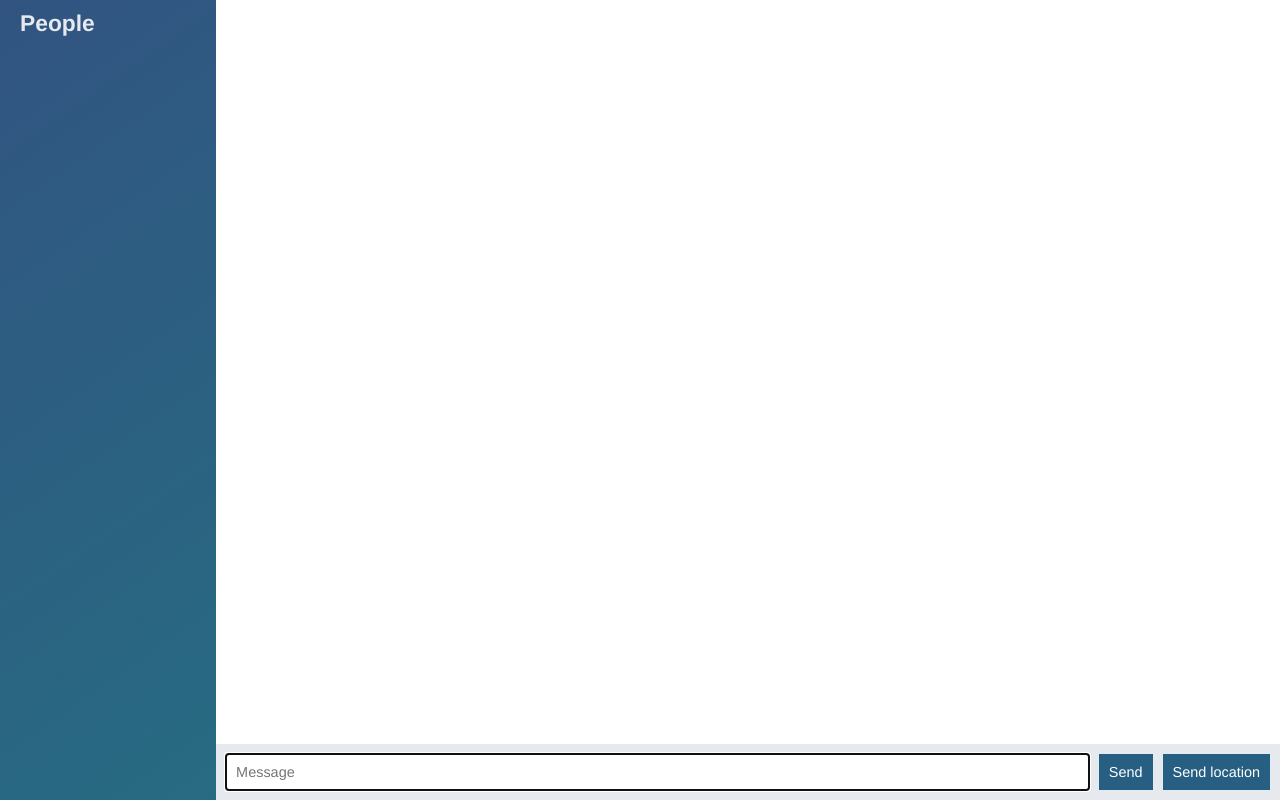
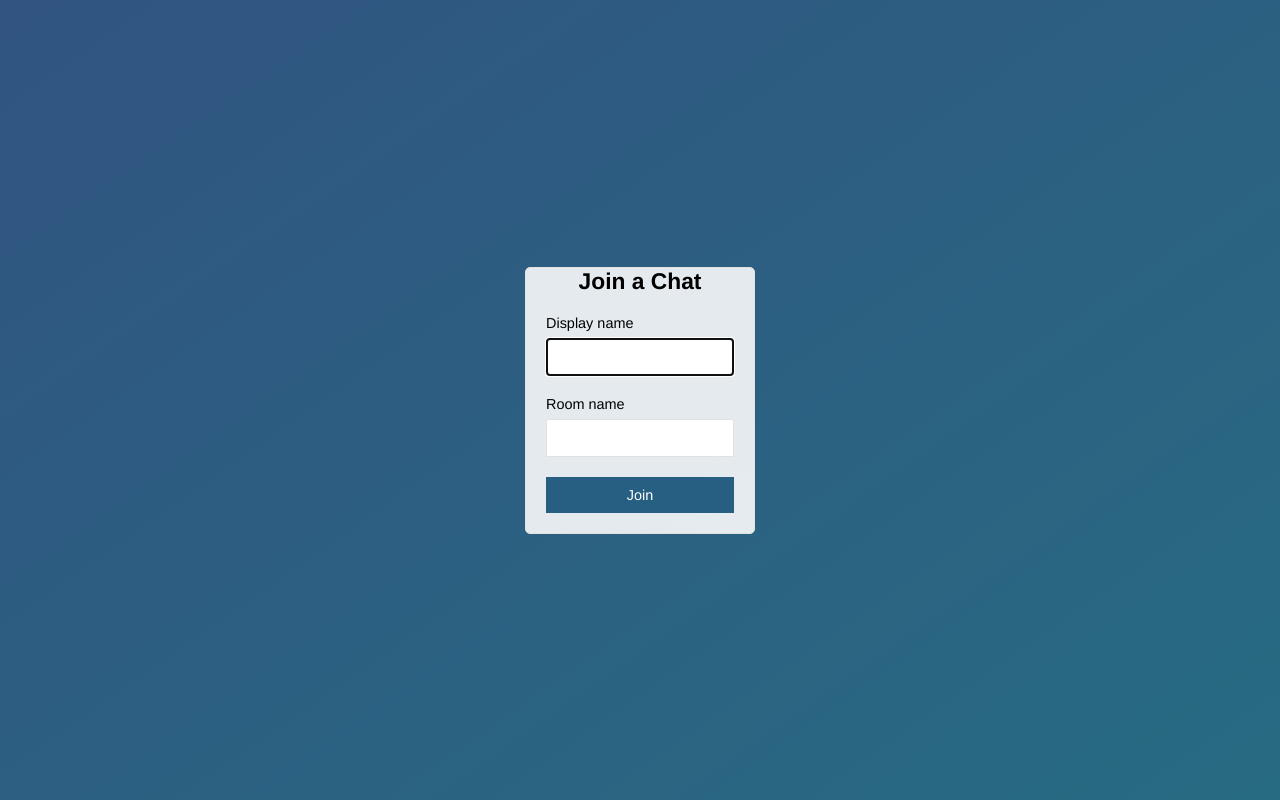
Before and after one commit to yardensibonyy/node-chat-app, a website: page public/index.html in a window 1280 px wide. Drawn offline with nearby package versions, Linux system fonts and the light colour scheme; no server answers.

Commit message:
Add join page

```diff
--- a/public/index.html
+++ b/public/index.html
@@ -1,52 +1,29 @@
 <!DOCTYPE html>
-
 <html>
     <head>
         <meta charset="utf-8">
+        <title>Join | ChatApp</title>
+        <meta name="viewport" content="width=device-width, initial-scale=1, user-scalable=no">
         <link rel="stylesheet" href="/css/styles.css" >
     </head>
-    <body class="chat">
-       <div class="chat__sidebar">
-           <h3>People</h3>
-           <div id-"users"></div>
-       </div>
-       <div class="chat__main">
-            <ol id="messages" class="chat__messages"></ol>
-            <div class="chat__footer">
-                <form id="message-form">
-                    <input name="message" type="text"  placeholder="Message" autocomplete="off" autofocus/>
-                    <button>Send</button>
-                </form>
-                <button id="send-location">Send location</button>
-            </div>
-       </div>
-       <script id="message-template" type="text/template">
-            <li class="message">
-                <div class="message__title">
-                    <h4>{{from}}</h4>
-                    <span>{{createdAt}}</span>
+    <body class="centered-form">
+        <div class="centered-form__form">
+            <form action="/chat.html">
+                <div class="form_field">
+                    <h3>Join a Chat</h3>
                 </div>
-                <div class="message_body">
-                    <p>{{text}}</p>
+                <div class="form-field">
+                    <label>Display name</label>
+                    <input type="text" name="name" autofocus/>
                 </div>
-            <li>
-       </script>
-       <script id="location-message-template" type="text/template">
-            <li class="message">
-                <div class="message__title">
-                    <h4>{{from}}</h4>
-                    <span>{{createdAt}}</span>
+                <div class="form-field">
+                    <label>Room name</label>
+                    <input type="text" name="room" autofocus/>
                 </div>
-                <div class="message_body">
-                    <a href="{{url}}" target="_blank">Location</a> <!--target="_blank" opens link in new tab-->
+                <div class="form-field">
+                    <button>Join</button>
                 </div>
-            <li>
-        </script>
-
-        <script src="/socket.io/socket.io.js"></script>
-        <script src="/js/libs/jquery-3.3.1.min.js"></script>
-        <script src="/js/libs/moment.js"></script>
-        <script src="/js/libs/mustache.js"></script>
-        <script src="/js/index.js"></script>
+            </form>
+        </div>
     </body>
 </html>
```
Also changed, not shown: public/chat.html (added, +54 -0 lines), public/js/chat.js (renamed from public/js/index.js).
